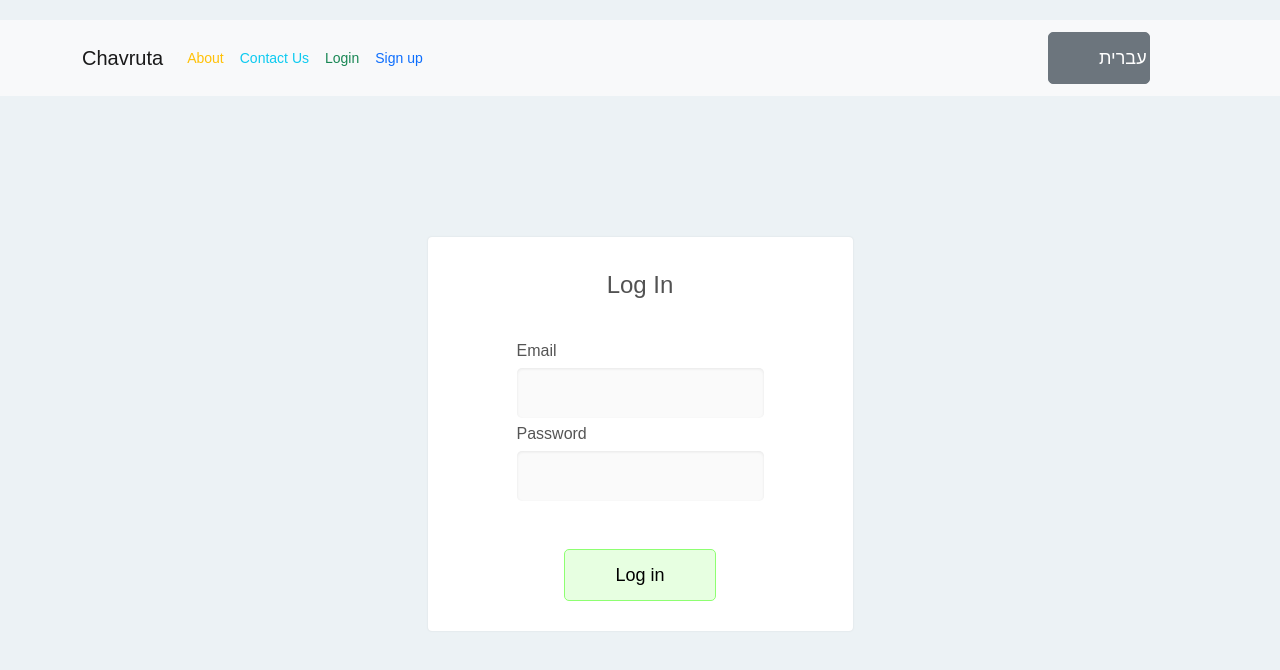
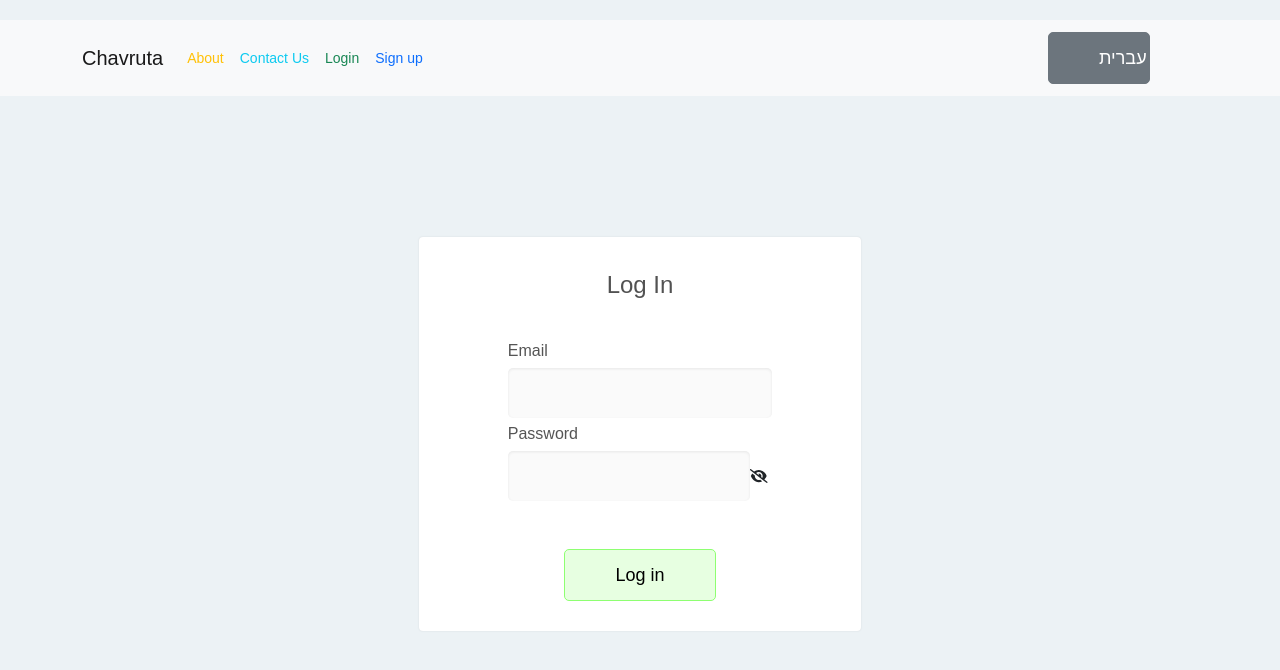
Before and after one commit to RivkyShachar/react-chavruta, a React (Create React App) app: page /login in a window 1280 px wide. Shown: the top 670 px of the page. Built offline with nearby package versions, Linux system fonts and the light colour scheme.

Commit message:
eye icon and red errors

```diff
--- a/src/components/auth/login.js
+++ b/src/components/auth/login.js
@@ -7,33 +7,27 @@ import { verifyToken } from '../../services/apiService';
 import { handleUserInfo } from '../../utill/authService';
 import "../../css/main.css";
 import translate from '../../utill/translator';
+import { FontAwesomeIcon } from '@fortawesome/react-fontawesome';
+import { faEye, faEyeSlash } from '@fortawesome/free-solid-svg-icons';
 
 const Login = () => {
   const dispatch = useDispatch();
   const [isSubmitted, setIsSubmitted] = useState(false);
+  const [showPassword, setShowPassword] = useState(false);
   const nav = useNavigate();
-  const { formState: { errors } } = useForm();
+  const { handleSubmit, register, formState: { errors } } = useForm();
   const language = useSelector((myStore) => myStore.languageSlice.language);
 
-  const onSub = (e) => {
-    e.preventDefault();
+  const onSub = async (data) => {
     setIsSubmitted(true);
-    const data = {
-      email: e.target.email.value,
-      password: e.target.password.value
-    };
-    doApi(data);
-  }
-
-  const doApi = async (_data) => {
     try {
       const url = API_URL + '/auth/login';
-      const data = await doApiRequest(url, "POST", _data);
+      const responseData = await doApiRequest(url, "POST", data);
 
       // Decode the token to access its properties
-      if (data.data.token) {
-        localStorage.setItem(TOKEN_NAME, data.data.token);
-        const decodedToken = data.data.token;
+      if (responseData.data.token) {
+        localStorage.setItem(TOKEN_NAME, responseData.data.token);
+        const decodedToken = responseData.data.token;
         verifyToken(decodedToken);
       }
 
@@ -47,11 +41,14 @@ const Login = () => {
       } else {
         nav("/");
       }
-    }
-    catch (err) {
-      alert("Incorrect email or password")
+    } catch (err) {
+      alert("Incorrect email or password");
       setIsSubmitted(false);
     }
+  }
+
+  const togglePasswordVisibility = () => {
+    setShowPassword(!showPassword);
   }
 
   return (
@@ -59,39 +56,44 @@ const Login = () => {
       <div className="wrapper wrapper--w680">
         <div className="card card-4">
           <div className="card-body">
-
             <div className="row row-space">
-
-              <form onSubmit={(e) => onSub(e)}>
-                <div className="col-12 my-1 text-center ">
-                 <h2 className="title label  font-weight-bold">{translate('login.login', language)}</h2>
+              <form onSubmit={handleSubmit(onSub)}>
+                <div className="col-12 my-1 text-center">
+                  <h2 className="title label font-weight-bold">{translate('login.login', language)}</h2>
                 </div>
                 <div className="col-12 my-1 px-4">
                   <label className="label" htmlFor="email">
                     {translate('contact.email', language)}
                   </label>
                   <input
-                    name="email"
-                    className="input--style-4"
+                    {...register("email", { required: true })}
+                    className={`input--style-4 ${errors.email && "input-error"}`}
                     type="email"
                     id="email"
                   />
+                  {errors.email && <p className="error-message text-danger">*Email is required</p>}
                 </div>
                 <div className="col-12 my-1 px-4">
                   <label className="label" htmlFor="password">
                     {translate('user.password', language)}
                   </label>
-                  <input
-                    name="password"
-                    className="input--style-4"
-                    type="password"
-                    id="password"
-                  />
+                  <div className="password-input-container">
+                    <input
+                      {...register("password", { required: true })}
+                      className={`input--style-4 col-11 ${errors.password && "input-error"}`}
+                      type={showPassword ? "text" : "password"}
+                      id="password"
+                    />
+                    <span className="password-toggle-icon" onClick={togglePasswordVisibility}>
+                      <FontAwesomeIcon icon={showPassword ? faEye : faEyeSlash} />
+                    </span>
+                  </div>
+                  {errors.password && <p className="error-message text-danger">*Password is required</p>}
                 </div>
                 <div className="col-12 d-flex justify-content-center mt-5">
                   <button
                     type="submit"
-                    className="btn btn-register "
+                    className="btn btn-register"
                   >
                     {translate('login.login', language)}
                   </button>
```
